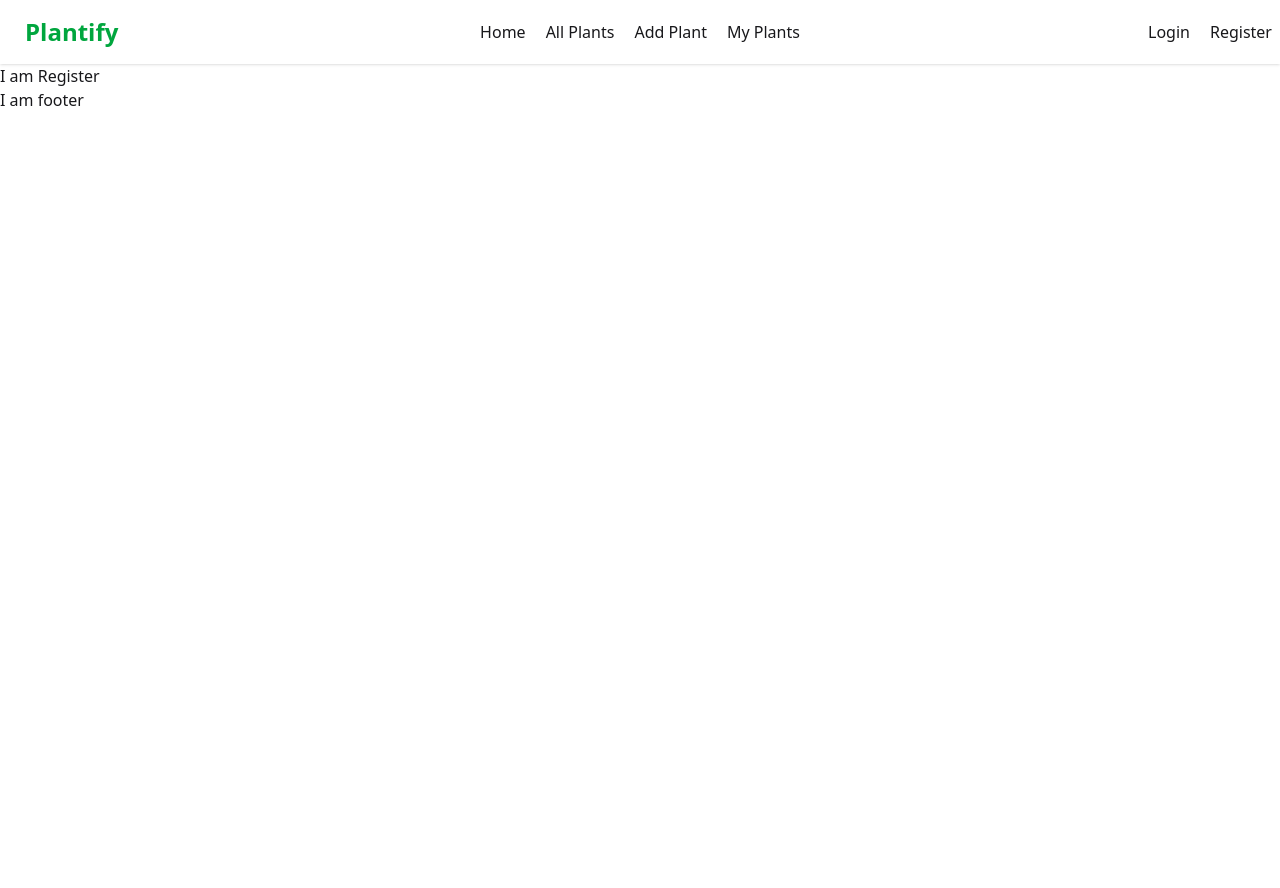
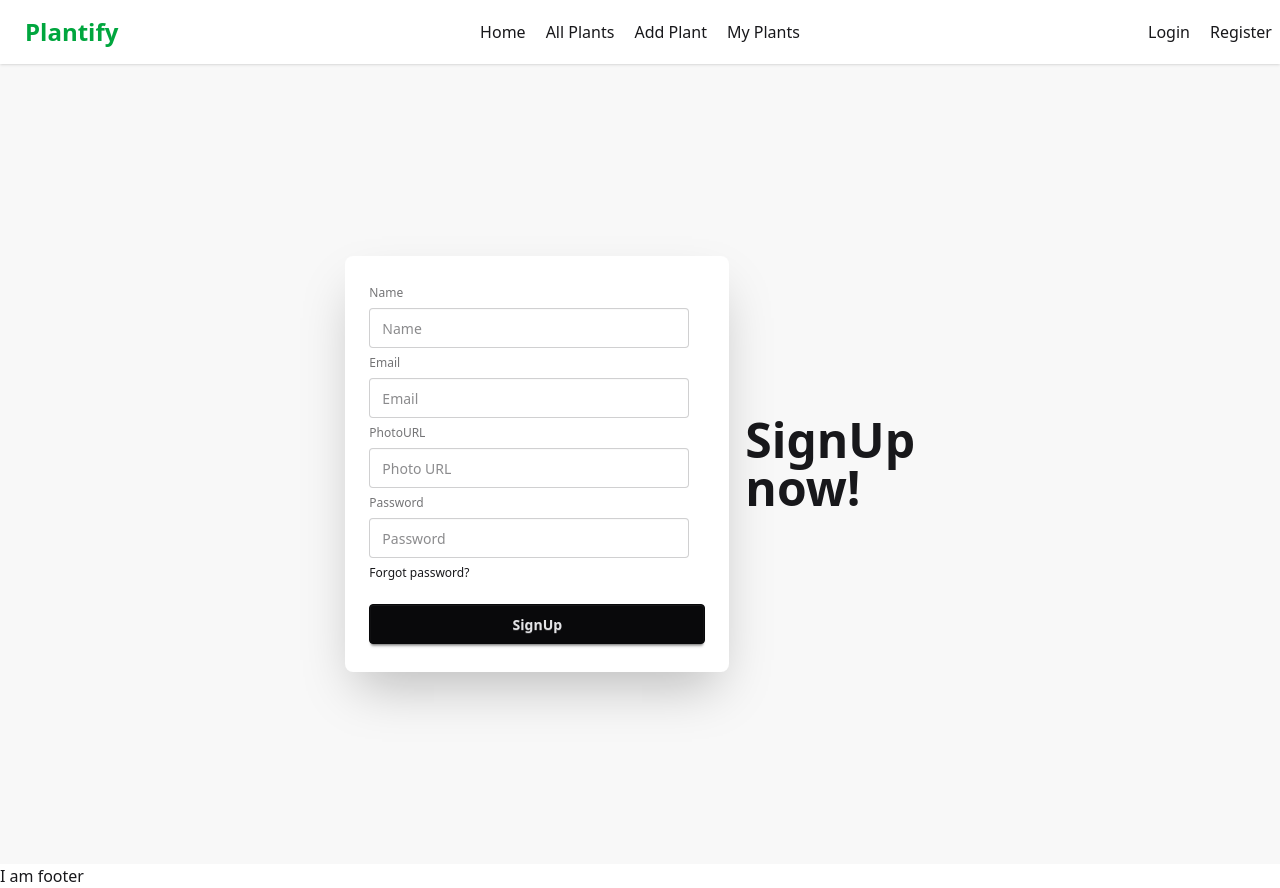
Before and after one commit to EmonMridha/Assignment-10-Client, a React (Vite) app: page /register in a window 1280 px wide. Before the commit the page ends 800 px from the top, so only its background shows below. Built offline with nearby package versions, Linux system fonts and the light colour scheme.

Commit message:
added and installed firebase

```diff
--- a/package.json
+++ b/package.json
@@ -11,6 +11,7 @@
   },
   "dependencies": {
     "@tailwindcss/vite": "^4.1.14",
+    "firebase": "^12.4.0",
     "react": "^19.1.1",
     "react-dom": "^19.1.1",
     "react-router": "^7.9.4",
--- a/src/components/Register.jsx
+++ b/src/components/Register.jsx
@@ -2,8 +2,29 @@
 
 const Register = () => {
     return (
-        <div>
-            I am Register
+        <div className="hero bg-base-200 min-h-screen">
+            <div className="hero-content flex-col lg:flex-row-reverse">
+                <div className="text-center lg:text-left">
+                    <h1 className="text-5xl font-bold">SignUp now!</h1>
+
+                </div>
+                <div className="card bg-base-100 w-full max-w-sm shrink-0 shadow-2xl">
+                    <div className="card-body">
+                        <fieldset className="fieldset">
+                            <label className="label">Name</label>
+                            <input type="text" className="input" placeholder="Name" />
+                            <label className="label">Email</label>
+                            <input type="email" className="input" placeholder="Email" />
+                            <label className="label">PhotoURL</label>
+                            <input type="URL" className="input" placeholder="Photo URL" />
+                            <label className="label">Password</label>
+                            <input type="password"  pattern="(?=.*[a-z])(?=.*[A-Z]).{6,}" className="input" placeholder="Password" />
+                            <div><a className="link link-hover">Forgot password?</a></div>
+                            <button className="btn btn-neutral mt-4">SignUp</button>
+                        </fieldset>
+                    </div>
+                </div>
+            </div>
         </div>
     );
 };
--- /dev/null
+++ b/src/firebase/firebase.init.js
@@ -0,0 +1,21 @@
+// Import the functions you need from the SDKs you need
+import { initializeApp } from "firebase/app";
+import { getAuth } from "firebase/auth";
+// TODO: Add SDKs for Firebase products that you want to use
+// https://firebase.google.com/docs/web/setup#available-libraries
+
+// Your web app's Firebase configuration
+const firebaseConfig = {
+  apiKey: "AIzaSyD29lBCVZjMqhm4nehtGG2NlbX80UHICdI",
+  authDomain: "assignment-10-df0af.firebaseapp.com",
+  projectId: "assignment-10-df0af",
+  storageBucket: "assignment-10-df0af.firebasestorage.app",
+  messagingSenderId: "533799285337",
+  appId: "1:533799285337:web:a98957616404ff12383748"
+};
+
+// Initialize Firebase
+const app = initializeApp(firebaseConfig);
+
+// Initialize Firebase Authentication and get a reference to the service
+export const auth = getAuth(app);
--- a/src/main.jsx
+++ b/src/main.jsx
@@ -24,7 +24,7 @@
         Component:Home
       },
       {
-        path:'/allPlants',
+        path:'/addPlants',
         Component:AddPlant
       },
       {
```
Also changed, not shown: 1 other file (tests, documents, lock files or other folders).
